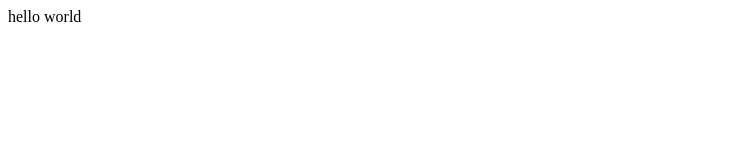
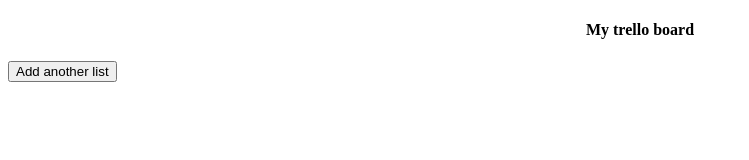
Before and after one commit to moiz-xyz/Trello-app, a plain HTML site: page index.html in a window 1280 px wide. Shown: the whole page, without its empty margins (0-749 px from the left). Drawn offline with Linux system fonts and the light colour scheme.

Commit message:
buliding logic

```diff
--- a/index.html
+++ b/index.html
@@ -4,10 +4,27 @@
     <meta charset="UTF-8">
     <meta name="viewport" content="width=device-width, initial-scale=1.0">
     <title>Trello app</title>
+    <script src="https://kit.fontawesome.com/8dd8a19338.js" crossorigin="anonymous"></script>
     <link rel="stylesheet" href="style.css">
 </head>
 <body>
-    hello world
+
+    <div class="main">
+<div class="nav">
+<h4> <center>My trello board </center> </h4>
+</div>
+<div id="cantainer">
+<button id="btn" onclick="creatediv()">Add another list</button>
+</div>
+<div id="list">
+    <!-- list div -->
+
+    <!-- <input id="inp" type="text" placeholder="Enter a list name"> -->
+    <!-- <button id="btn2"> Add a list </button> -->
+    <!-- <i class="fa-solid fa-xmark"></i> -->
+</div>
+    </div>
+
     <script src="main.js"></script>
 </body>
 </html>
--- a/main.js
+++ b/main.js
@@ -0,0 +1,38 @@
+let btn = document.getElementById("btn");
+let list = document.getElementById("list");
+
+function creatediv() {
+  let listcantiner = document.createElement("div")
+  listcantiner.innerHTML = `
+  <input id="inp" type="text" placeholder="Enter a list name">
+  <button id="btn2"> Add a list </button>
+  <i class="fa-solid fa-xmark"></i>`
+  list.appendChild(listcantiner);
+  let btn2 = document.getElementById("btn2");
+
+  //  list ka click hona ka bd ka function.....
+  btn2.addEventListener("click" , function () {
+    let inp = document.getElementById("inp").value;
+    // condtions
+    if ( inp === ""){
+      alert("Please write some nmae of list it cannot be empty")
+    } else{
+      let cardcantainer = document.createElement("div");
+      let h4 = document.createElement("h4");
+      h4.textContent = inp
+      cardcantainer.appendChild(h4);
+      let btn3 = document.createElement("button");
+      btn3.addEventListener ("click", function () {
+
+      })
+      btn3.textContent = "Add a card";
+      cardcantainer.appendChild(btn3);
+
+      //  yeh lists add karega
+      list.appendChild(cardcantainer);
+    }
+
+})
+
+
+}
```
